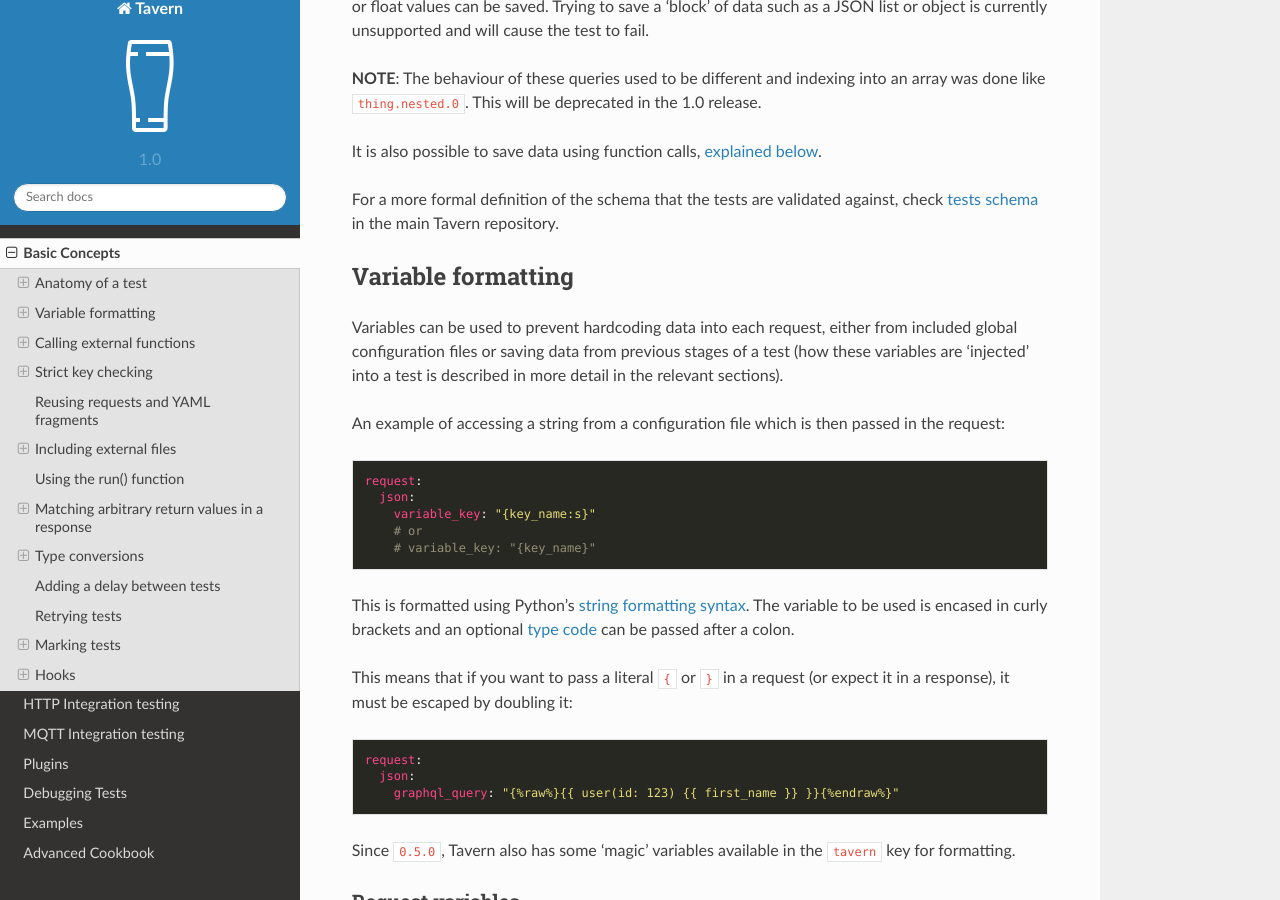
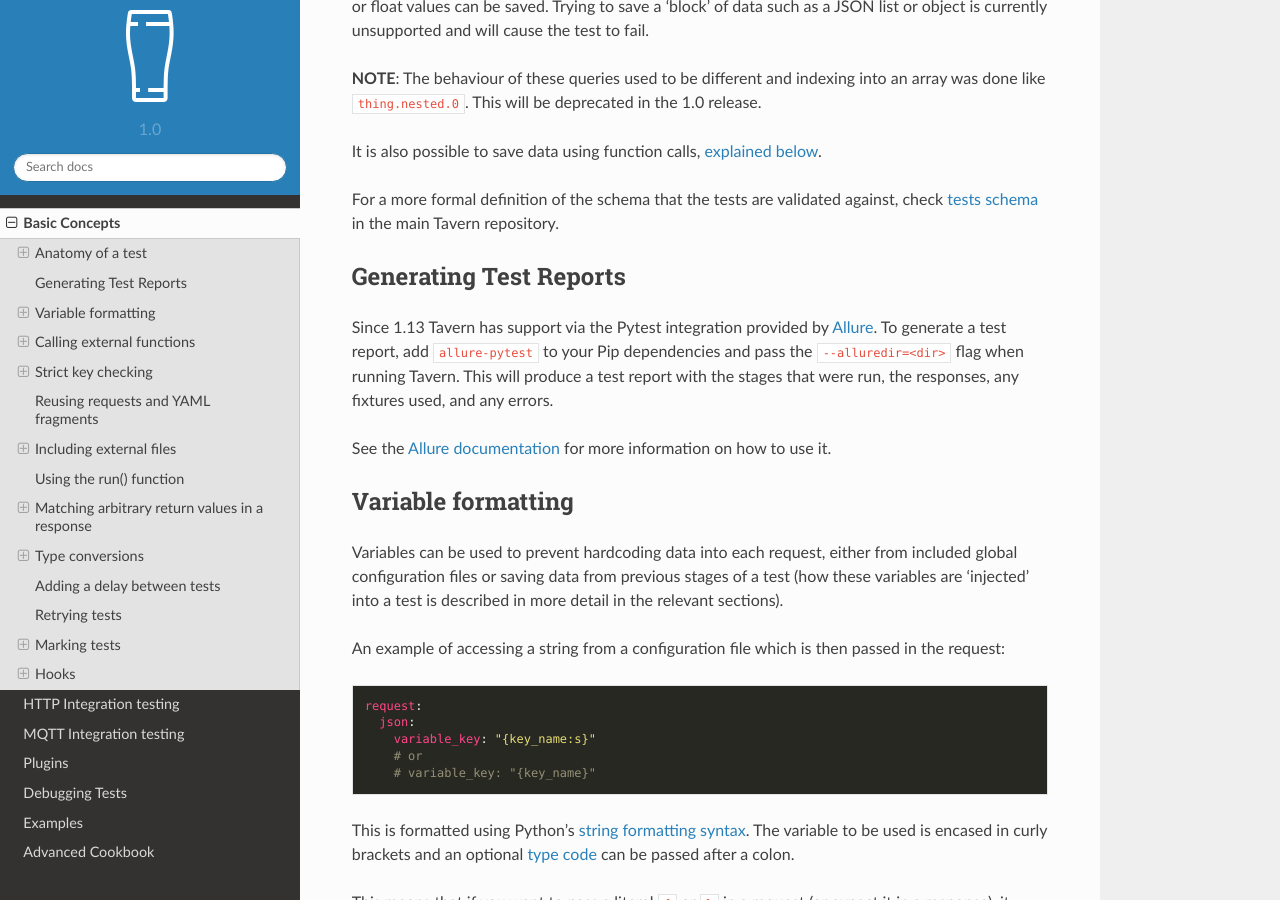
Before and after one commit to taverntesting/tavern, a Sphinx documentation site: the page built from docs/source/basics.md, in a window 1280 px wide and 900 px high, scrolled down 2925 px. Built offline with Sphinx 7.4.7 and the Read the Docs theme 2.0.0, drawn with Linux system fonts in a browser that asks for light colours; formulas are drawn with MathJax 3.

Commit message:
add docs + fix situation where its not installed

```diff
--- a/docs/source/basics.md
+++ b/docs/source/basics.md
@@ -147,6 +147,16 @@
 
 For a more formal definition of the schema that the tests are validated against,
 check [tests schema](https://github.com/taverntesting/tavern/blob/master/tavern/schemas/tests.schema.yaml) in the main Tavern repository.
+
+## Generating Test Reports
+
+Since 1.13 Tavern has support via the Pytest integration provided by
+[Allure](https://docs.qameta.io/allure/#_pytest). To generate a test report, add `allure-pytest`
+to your Pip dependencies and pass the `--alluredir=<dir>` flag when running Tavern. This will produce
+a test report with the stages that were run, the responses, any fixtures used, and any errors.
+
+See the [Allure documentation](https://docs.qameta.io/allure/#_installing_a_commandline) for more
+information on how to use it.
 
 ## Variable formatting
 
```
Also changed, not shown: 2 other files.
